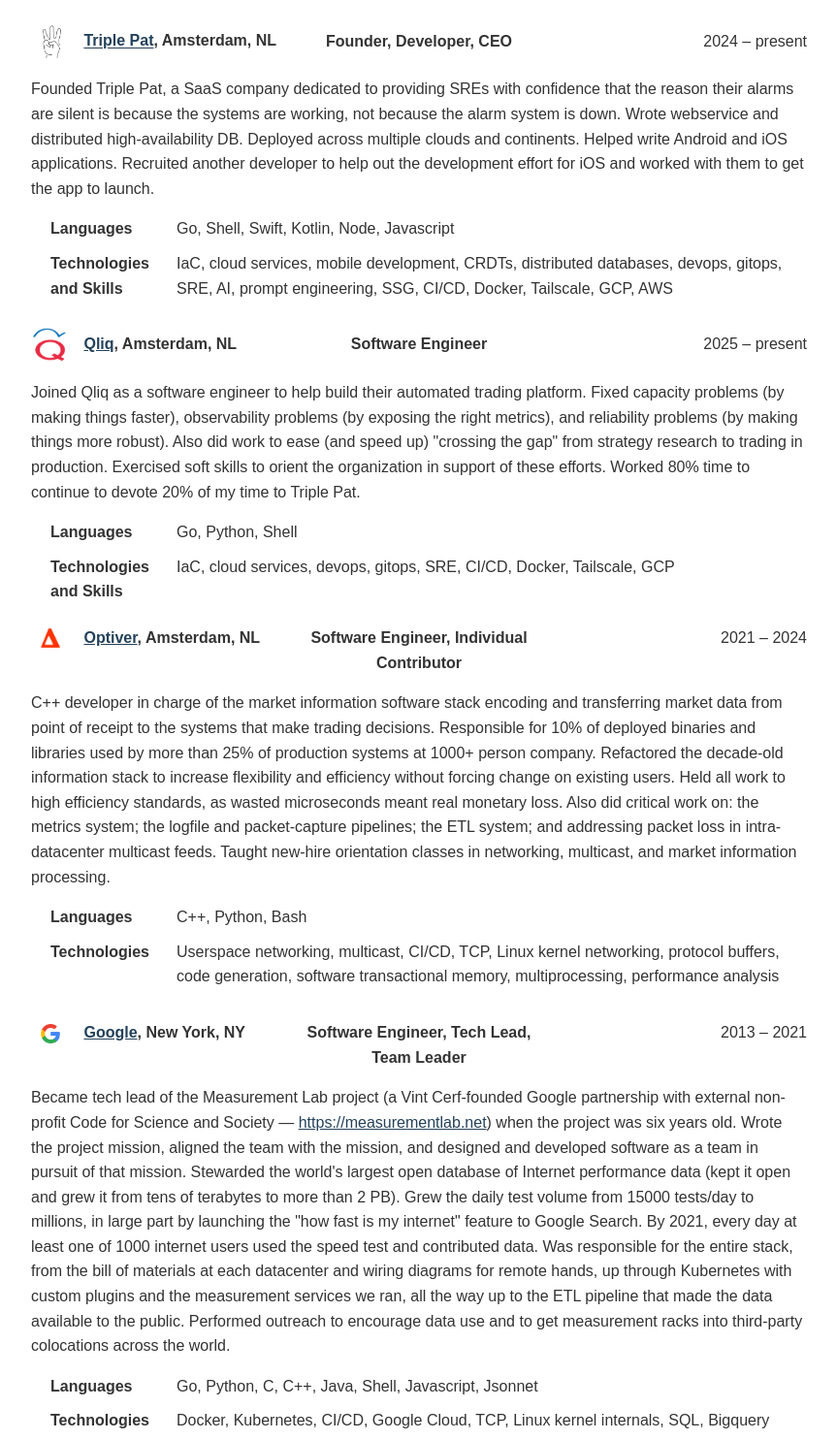
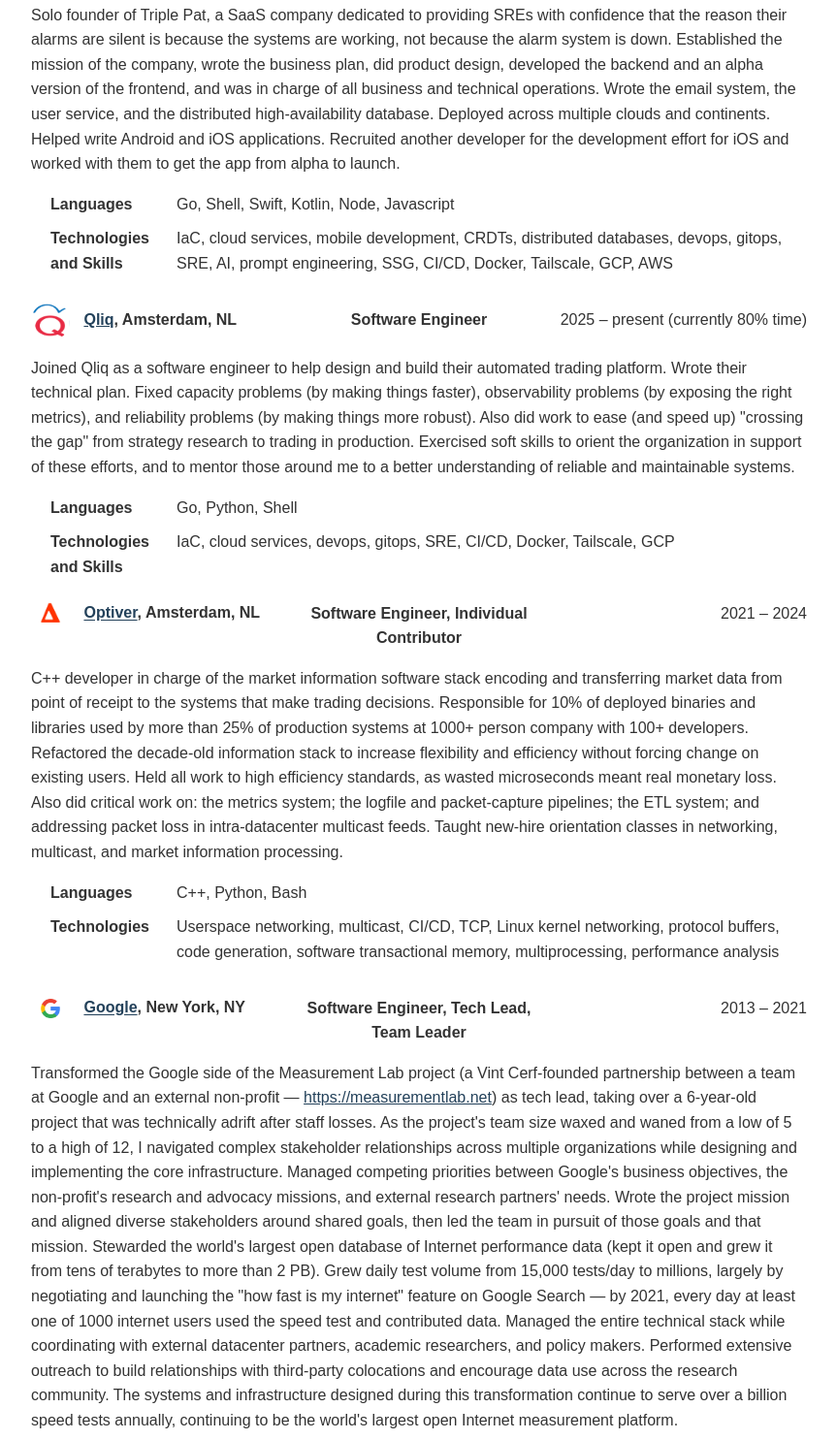
Before and after one commit to pboothe/pboothe.github.io, a plain HTML site: page index.html in a window 1280 px wide. Shown: the part 583-2068 px from the top of the page at 97% size, without its empty margins (208-1071 px from the left). Drawn offline with Linux system fonts and the light colour scheme.

Commit message:
Punched up resume

```diff
--- a/index.html
+++ b/index.html
@@ -159,11 +159,8 @@
             <dt>Location</dt>
             <dd>Amstelveen, NL.
                 <br>
-		I am not currently interested in relocating, but
-		remote work could be an option.  Because I have
-		family and friends in both SF and NYC, I am definitely
-		open to jobs that may involve travel to
-		those cities.
+		Not currently interested in relocating, but
+		remote work could be an option as could periodic travel to NYC or SF.
             </dd>
 
             <dt>Phone</dt>
@@ -171,9 +168,6 @@
 
             <dt>Email</dt>
             <dd><a href="mailto:pboothe&#64;gmail.com">pboothe&#64;gmail.com</a>.
-                <br>
-		Like everyone, I am drowning in email. I apologize for the ways
-		this makes me a bad correspondent.
             </dd>
 
             <dt>Website</dt>
@@ -203,17 +197,17 @@
                         <a href="https://www.triplepat.com">Triple Pat</a>, Amsterdam, NL
                     </span>
                     <span class="job-title">Founder, Developer, CEO</span>
-                    <span class="job-date">2024 &ndash; present</span>
+                    <span class="job-date">2024 &ndash; present (currently 20% time)</span>
                 </div>
-		<p>Founded Triple Pat, a SaaS company dedicated to
+		<p>Solo founder of Triple Pat, a SaaS company dedicated to
 		providing SREs with confidence that the reason their
 		alarms are silent is because the systems are working,
-		not because the alarm system is down.  Wrote
-		webservice and distributed high-availability DB.
-		Deployed across multiple clouds and continents.
-		Helped write Android and iOS applications.  Recruited another developer
-        to help out the development effort for iOS and worked
-        with them to get the app to launch.</p>
+		not because the alarm system is down.  Established the
+        mission of the company, wrote the business plan, did product design, developed the backend and an alpha version of the frontend, and was in charge of all business and technical operations.  Wrote
+		the email system, the user service, and the distributed high-availability database.
+		Deployed across multiple clouds and continents.  Helped write Android and iOS applications.  Recruited another developer
+        for the development effort for iOS and worked
+        with them to get the app from alpha to launch.</p>
                 <dl>
                     <dt>Languages</dt>
                     <dd>Go, Shell, Swift, Kotlin, Node, Javascript</dd>
@@ -229,13 +223,13 @@
                         <a href="https://qmulus.nl/en/home-2/">Qliq</a>, Amsterdam, NL
                     </span>
                     <span class="job-title">Software Engineer</span>
-                    <span class="job-date">2025 &ndash; present</span>
+                    <span class="job-date">2025 &ndash; present (currently 80% time)</span>
                 </div>
-		<p>Joined Qliq as a software engineer to help build their automated trading platform.
+		<p>Joined Qliq as a software engineer to help design and build their automated trading platform.  Wrote their technical plan.
             Fixed capacity problems (by making things faster), observability problems (by exposing the right metrics),
             and reliability problems (by making things more robust).  Also did work to ease (and speed up) "crossing the gap" from strategy
-            research to trading in production.  Exercised soft skills to orient the organization in support of these efforts.  Worked 80%
-            time to continue to devote 20% of my time to Triple Pat.</p>
+            research to trading in production.  Exercised soft skills to orient the organization in support of these efforts, and to mentor
+            those around me to a better understanding of reliable and maintainable systems.</p>
                 <dl>
                     <dt>Languages</dt>
                     <dd>Go, Python, Shell</dd>
@@ -260,7 +254,8 @@
 		make trading decisions. Responsible for 10% of
 		deployed binaries and libraries used by more
 		than 25% of production systems at 1000+ person
-		company. Refactored the decade-old information
+		company with 100+ developers. Refactored the
+        decade-old information
 		stack to increase flexibility and efficiency
 		without forcing change on existing users.  Held
 		all work to high efficiency standards, as wasted
@@ -288,30 +283,20 @@
                     <span class="job-title">Software Engineer, Tech Lead, Team Leader</span>
                     <span class="job-date">2013 &ndash; 2021</span>
                 </div>
-		<p>Became tech lead of the Measurement Lab project
-		(a Vint Cerf-founded Google partnership with external
-		non-profit Code for Science and Society — <a href="https://measurementlab.net">https://measurementlab.net</a>)
-		when the project was six years old. Wrote the
-		project mission, aligned the team with the
-		mission, and designed and developed software
-		as a team in pursuit of that mission. Stewarded
-		the world's largest open database of Internet
-		performance data (kept it open and grew it from
-		tens of terabytes to more than 2 PB).  Grew the
-		daily test volume from 15000 tests/day to
-		millions, in large part by launching the "how
-		fast is my internet" feature to Google Search.
-		By 2021, every day at least one of 1000 internet
-		users used the speed test and contributed data.
-		Was responsible for the entire stack, from the
-		bill of materials at each datacenter and wiring
-		diagrams for remote hands, up through Kubernetes
-		with custom plugins and the measurement services
-		we ran, all the way up to the ETL pipeline that
-		made the data available to the public.  Performed
-		outreach to encourage data use and to get
-		measurement racks into third-party colocations
-		across the world.</p>
+		<p>Transformed the Google side of the Measurement Lab project (a Vint Cerf-founded partnership between a team at Google and an external non-profit — <a href="https://measurementlab.net">https://measurementlab.net</a>)
+		as tech lead, taking over a 6-year-old project that was technically adrift after staff losses.
+		As the project's team size waxed and waned from a low of 5 to a high of 12, I navigated complex stakeholder relationships across multiple organizations while designing and implementing the core infrastructure.
+		Managed competing priorities between Google's business objectives, the non-profit's research and advocacy missions,
+		and external research partners' needs. Wrote the project mission and aligned diverse
+		stakeholders around shared goals, then led the team in pursuit of those goals and that mission. Stewarded the world's
+		largest open database of Internet performance data (kept it open and grew it from tens of terabytes to more than 2 PB).
+		Grew daily test volume from 15,000 tests/day to millions, largely by negotiating
+		and launching the "how fast is my internet" feature on Google Search &mdash; by 2021, every day at least
+		one of 1000 internet users used the speed test and contributed data. Managed the entire technical
+		stack while coordinating with external datacenter partners, academic researchers, and policy makers.
+		Performed extensive outreach to build relationships with third-party colocations and encourage
+		data use across the research community. The systems and infrastructure designed during this transformation
+		continue to serve over a billion speed tests annually, continuing to be the world's largest open Internet measurement platform.</p>
                 <dl>
                     <dt>Languages</dt>
                     <dd>Go, Python, C, C++, Java, Shell, Javascript, Jsonnet</dd>
```
